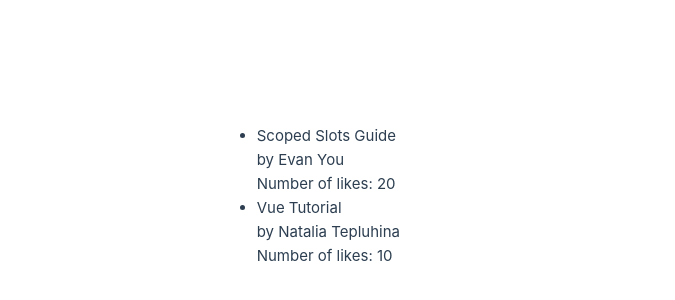
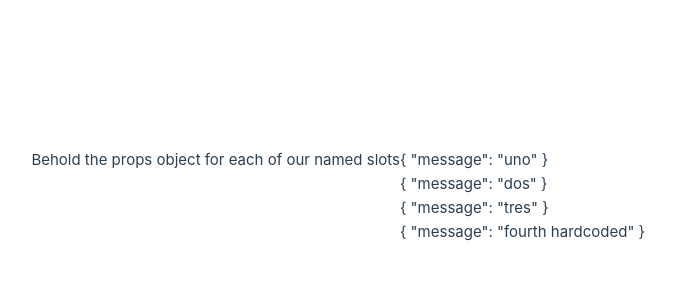
Before and after one commit to JasonXBOptel/vue_fullstack, a Vue app: page / in a window 1280 px wide. Shown: the part 204-504 px from the top of the page, without its empty margins (240-915 px from the left). Built offline with nearby package versions, Linux system fonts and the light colour scheme.

Commit message:
Multiple Scoped Name Slots one at a time

```diff
--- a/src/App.vue
+++ b/src/App.vue
@@ -3,27 +3,21 @@ import CustomComp from "./split/CustomComp.vue";
 
 export default {
   components: { CustomComp },
-  data() {
-    return { first: "uno", second: "dos", third: "tres" };
-  },
 };
 </script>
 
 <template>
-  <CustomComp api-url="url" v-bind:per-page="10">
-    <template v-slot:listObj="{ body, username, likes }">
-      <div>
-        <p>{{ body }}</p>
-        <p class="meta">by {{ username }}</p>
-        <p>Number of likes: {{ likes }}</p>
-      </div>
+  <CustomComp>
+    <template #header="headerProps">
+      {{ headerProps }}
+    </template>
+
+    <template #default="defaultProps">
+      {{ defaultProps }}
+    </template>
+
+    <template #footer="footerProps">
+      {{ footerProps }}
     </template>
   </CustomComp>
 </template>
-
-<!-- <style scoped>
-.meta {
-  font-size: 0.8em;
-  color: #42b883;
-}
-</style> -->
--- a/src/split/CustomComp.vue
+++ b/src/split/CustomComp.vue
@@ -2,33 +2,18 @@
 export default {
   props: ["api-url", "per-page"],
   data() {
-    return {
-      items: [
-        { body: "Scoped Slots Guide", username: "Evan You", likes: 20 },
-        { body: "Vue Tutorial", username: "Natalia Tepluhina", likes: 10 },
-      ],
-    };
+    return { first: "uno", second: "dos", third: "tres" };
   },
 };
 </script>
 
 <template>
-  <ul>
-    <li v-for="(listObj, index) in items" v-bind:key="index">
-      <slot name="listObj" v-bind="listObj" />
-    </li>
-  </ul>
+  <h4>Behold the props object for each of our named slots</h4>
+  <slot name="header" :message="first">Fallback text</slot>
+  <br />
+  <slot name="default" :message="second">Fallback text</slot>
+  <br />
+  <slot name="footer" :message="third">Fallback text</slot>
+  <br />
+  <slot name="footer" message="fourth hardcoded">Fallback text</slot>
 </template>
-
-<!-- <style scoped>
-ul {
-  list-style-type: none;
-  padding: 5px;
-  background: linear-gradient(315deg, #42d392 25%, #647eff);
-}
-li {
-  padding: 5px 20px;
-  margin: 10px;
-  background: #fff;
-}
-</style> -->
```
